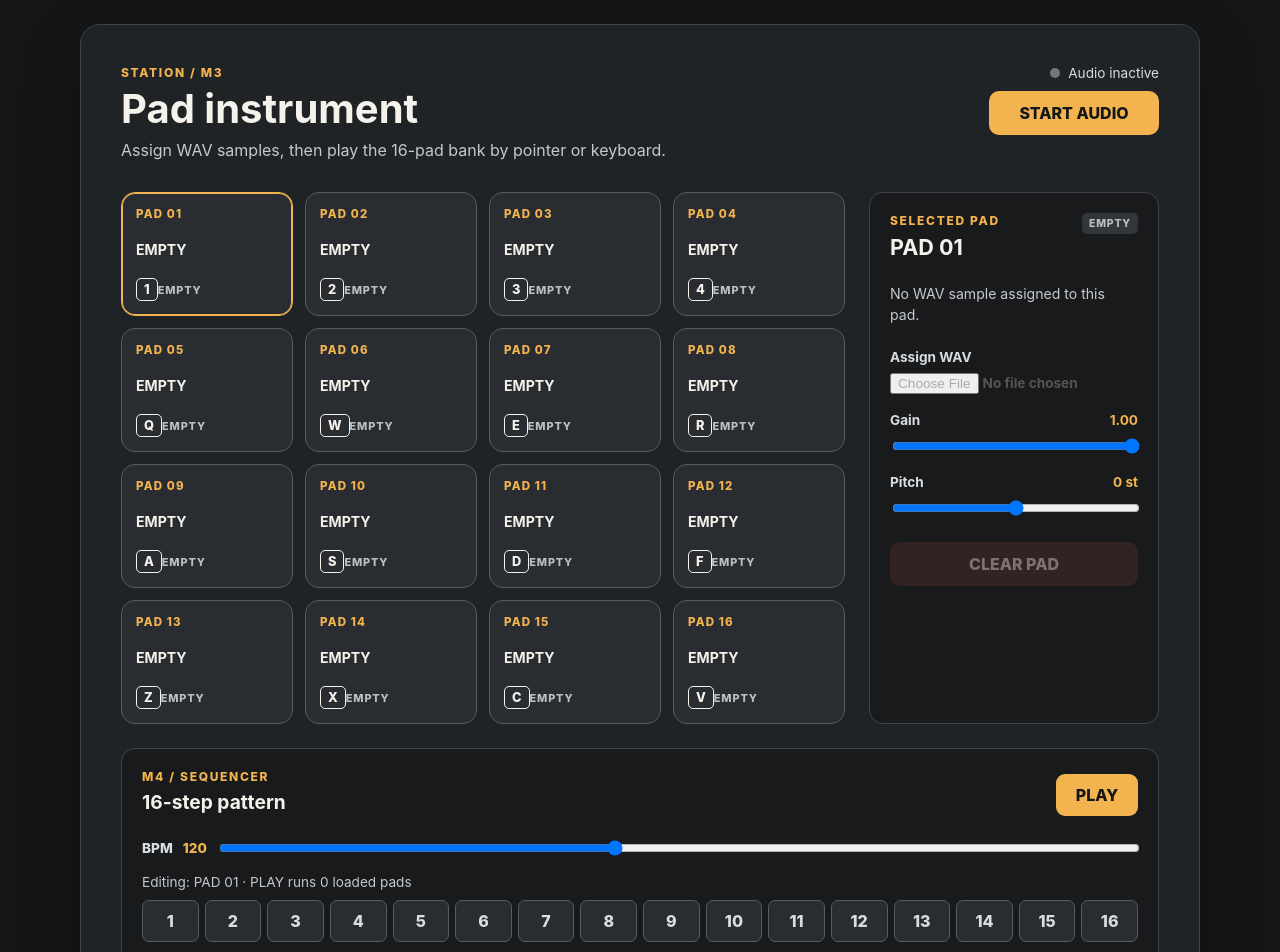
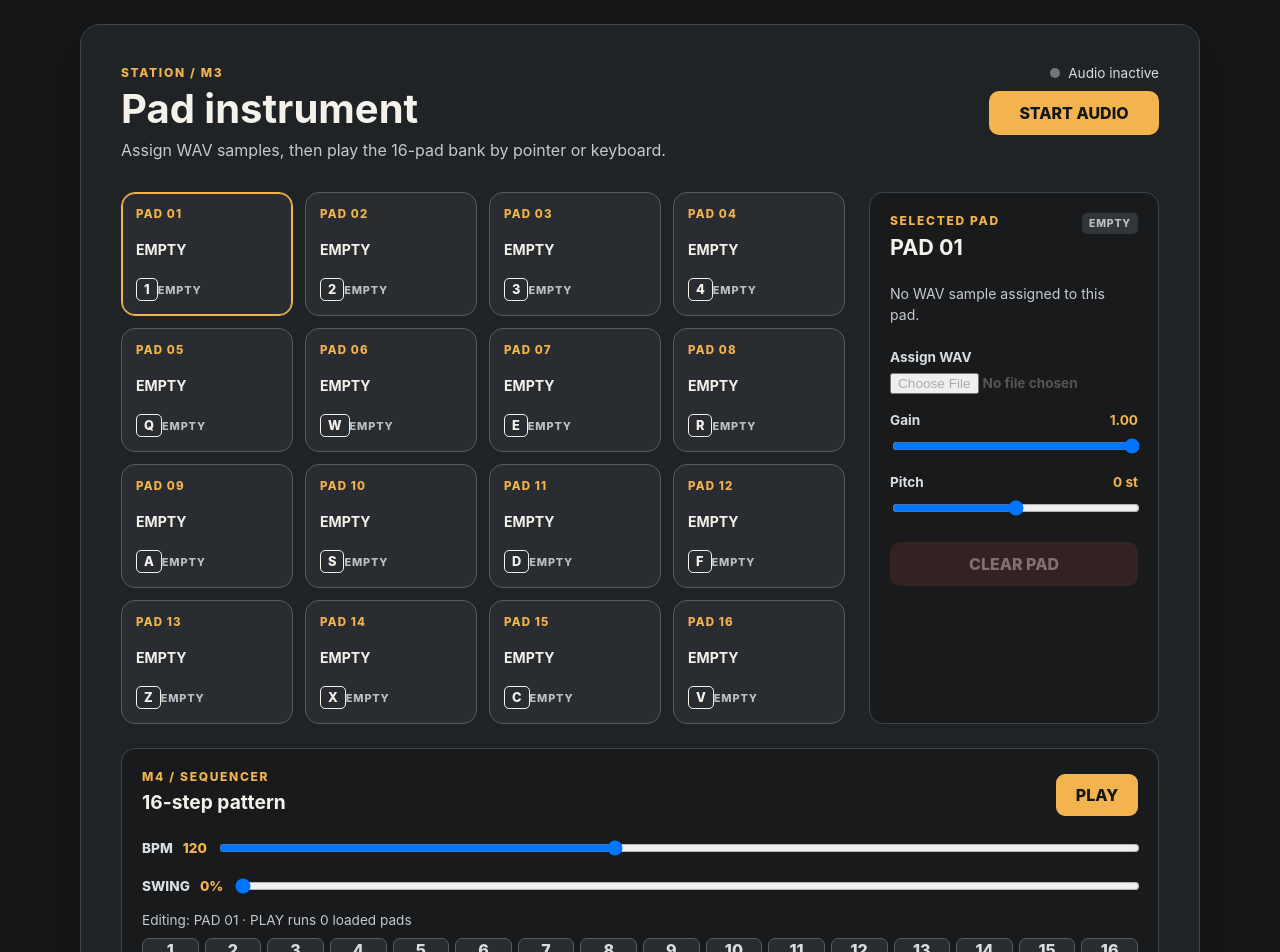
Before and after one commit to dobrzecgames-crypto/station, a React (Vite) app: page / in a window 1280 px wide. Shown: the top 952 px of the page. Built offline with nearby package versions, Linux system fonts and the light colour scheme.

Commit message:
feat: add pattern velocity and swing

```diff
--- a/src/App.css
+++ b/src/App.css
@@ -29,4 +29,4 @@ kbd { padding: 3px 7px; border: 1px solid currentColor; border-radius: 5px; colo
 @media (max-width: 760px) { .station-header, .instrument-layout { flex-direction: column; }.audio-controls, .pad-editor { width: 100%; }.status-row { justify-content: flex-start; } }
 @media (max-width: 480px) { .station-shell { padding: 12px; }.station-panel { padding: 16px; }.pad-grid { gap: 8px; }.pad { min-height: 92px; padding: 10px; }.pad-file { font-size: .75rem; } }
 
-.sequencer { margin-top: 24px; padding: 20px; border: 1px solid #404448; border-radius: 14px; background: #181a1c; }.sequencer-heading { display: flex; align-items: center; justify-content: space-between; gap: 16px; }.sequencer-heading h2 { font-size: 1.2rem; }.transport-button { min-width: 82px; min-height: 42px; border: 0; border-radius: 9px; color: #151617; background: #f3b44f; font-weight: 800; cursor: pointer; }.bpm-control { display: grid; grid-template-columns: auto auto 1fr; gap: 10px; align-items: center; margin-top: 18px; color: #dadddf; font-size: .85rem; font-weight: 800; }.bpm-control input { width: 100%; }.sequence-target { margin: 16px 0 10px; color: #c6c9cc; font-size: .85rem; }.step-grid { display: grid; grid-template-columns: repeat(16, minmax(32px, 1fr)); gap: 6px; }.step { min-height: 42px; border: 1px solid #565c61; border-radius: 7px; color: #dadddf; background: #292d31; font-weight: 800; cursor: pointer; }.step-active { color: #172319; border-color: #75d28a; background: #75d28a; }@media (max-width: 600px) { .step-grid { grid-template-columns: repeat(8, 1fr); } }
+.sequencer { margin-top: 24px; padding: 20px; border: 1px solid #404448; border-radius: 14px; background: #181a1c; }.sequencer-heading { display: flex; align-items: center; justify-content: space-between; gap: 16px; }.sequencer-heading h2 { font-size: 1.2rem; }.transport-button { min-width: 82px; min-height: 42px; border: 0; border-radius: 9px; color: #151617; background: #f3b44f; font-weight: 800; cursor: pointer; }.bpm-control { display: grid; grid-template-columns: auto auto 1fr; gap: 10px; align-items: center; margin-top: 18px; color: #dadddf; font-size: .85rem; font-weight: 800; }.bpm-control input { width: 100%; }.sequence-target { margin: 16px 0 10px; color: #c6c9cc; font-size: .85rem; }.step-grid { display: grid; grid-template-columns: repeat(16, minmax(32px, 1fr)); gap: 6px; }.step { display: grid; min-height: 42px; border: 1px solid #565c61; border-radius: 7px; color: #dadddf; background: #292d31; font-weight: 800; cursor: pointer; }.step small { font-size: .55rem; }.step-active { color: #172319; border-color: #b4df7d; background: #b4df7d; }.step-full { border-color: #75d28a; background: #75d28a; }@media (max-width: 600px) { .step-grid { grid-template-columns: repeat(8, 1fr); } }
--- a/src/App.tsx
+++ b/src/App.tsx
@@ -27,11 +27,23 @@ export function App({ audioEngine }: AppProps) {
   const [activePadId, setActivePadId] = useState<PadState['id'] | null>(null)
   const [errorMessage, setErrorMessage] = useState<string>()
   const [bpm, setBpm] = useState(120)
-  const [patterns, setPatterns] = useState<Record<PadState['id'], boolean[]>>(() => Object.fromEntries(createPadBank().map((pad) => [pad.id, Array(16).fill(false)])))
+  const [swing, setSwing] = useState(0)
+  const [patterns, setPatterns] = useState<Record<PadState['id'], number[]>>(() => Object.fromEntries(createPadBank().map((pad) => [pad.id, Array(16).fill(0)])))
   const [isPlaying, setIsPlaying] = useState(false)
   const sequencerRef = useRef(new StepSequencer(audioEngine))
   const selectedPad = pads.find((pad) => pad.id === selectedPadId)!
   const audioReady = audioStatus === 'ready'
+  const sequenceConfigRef = useRef({ bpm, swing, tracks: [] as { sampleId: string; steps: number[]; options: { gain: number; pitchSemitones: number } }[] })
+
+  sequenceConfigRef.current = {
+    bpm,
+    swing,
+    tracks: pads.filter((pad) => audioEngine.hasSample(pad.id)).map((pad) => ({
+      sampleId: pad.id,
+      steps: patterns[pad.id],
+      options: { gain: pad.gain, pitchSemitones: pad.pitchSemitones },
+    })),
+  }
 
   useEffect(() => () => sequencerRef.current.stop(), [])
 
@@ -101,7 +113,7 @@ export function App({ audioEngine }: AppProps) {
   const toggleStep = (stepIndex: number) => {
     setPatterns((currentPatterns) => ({
       ...currentPatterns,
-      [selectedPad.id]: currentPatterns[selectedPad.id].map((isActive, index) => index === stepIndex ? !isActive : isActive),
+      [selectedPad.id]: currentPatterns[selectedPad.id].map((velocity, index) => index === stepIndex ? velocity === 0 ? 0.6 : velocity === 0.6 ? 1 : 0 : velocity),
     }))
   }
 
@@ -111,16 +123,11 @@ export function App({ audioEngine }: AppProps) {
       setIsPlaying(false)
       return
     }
-    const tracks = pads.filter((pad) => audioEngine.hasSample(pad.id)).map((pad) => ({
-      sampleId: pad.id,
-      steps: patterns[pad.id],
-      options: { gain: pad.gain, pitchSemitones: pad.pitchSemitones },
-    }))
-    if (!audioReady || tracks.length === 0) {
+    if (!audioReady || sequenceConfigRef.current.tracks.length === 0) {
       setErrorMessage('Assign a WAV to at least one pad before starting the sequencer.')
       return
     }
-    sequencerRef.current.start({ bpm, tracks })
+    sequencerRef.current.start(() => sequenceConfigRef.current)
     setIsPlaying(true)
   }
 
@@ -148,7 +155,7 @@ export function App({ audioEngine }: AppProps) {
           <PadGrid pads={pads} selectedPadId={selectedPadId} activePadId={activePadId} audioReady={audioReady} onTrigger={triggerPad} onFeedbackEnd={(padId) => setActivePadId((currentPadId) => currentPadId === padId ? null : currentPadId)} />
           <PadEditor pad={selectedPad} audioReady={audioReady} onImport={(event) => void loadSelectedPad(event)} onUpdate={updateSelectedPad} onClear={clearSelectedPad} />
         </div>
-          <SequencerControls bpm={bpm} isPlaying={isPlaying} steps={patterns[selectedPad.id]} padLabel={selectedPad.label} loadedTrackCount={pads.filter((pad) => pad.fileName).length} onBpmChange={setBpm} onToggleStep={toggleStep} onTogglePlayback={togglePlayback} />
+          <SequencerControls bpm={bpm} swing={swing} isPlaying={isPlaying} steps={patterns[selectedPad.id]} padLabel={selectedPad.label} loadedTrackCount={pads.filter((pad) => pad.fileName).length} onBpmChange={setBpm} onSwingChange={setSwing} onToggleStep={toggleStep} onTogglePlayback={togglePlayback} />
       </section>
     </main>
   )
--- a/src/audio/StepSequencer.ts
+++ b/src/audio/StepSequencer.ts
@@ -2,12 +2,13 @@ import type { AudioEngine, SampleId, TriggerSampleOptions } from './AudioEngine'
 
 export interface StepSequencerConfig {
   bpm: number
+  swing: number
   tracks: readonly StepSequencerTrack[]
 }
 
 export interface StepSequencerTrack {
   sampleId: SampleId
-  steps: readonly boolean[]
+  steps: readonly number[]
   options: TriggerSampleOptions
 }
 
@@ -21,12 +22,12 @@ export class StepSequencer {
 
   constructor(private readonly audioEngine: AudioEngine) {}
 
-  start(config: StepSequencerConfig): void {
+  start(getConfig: () => StepSequencerConfig): void {
     if (this.running) return
     this.running = true
     this.nextStepIndex = 0
     this.nextStepTime = this.audioEngine.getCurrentTime()
-    this.schedule(config)
+    this.schedule(getConfig)
   }
 
   stop(): void {
@@ -37,17 +38,20 @@ export class StepSequencer {
 
   isRunning(): boolean { return this.running }
 
-  private schedule(config: StepSequencerConfig): void {
+  private schedule(getConfig: () => StepSequencerConfig): void {
     if (!this.running) return
+    const config = getConfig()
     const now = this.audioEngine.getCurrentTime()
     const stepDuration = 60 / config.bpm / 4
     while (this.nextStepTime < now + this.lookAheadSeconds) {
+      const scheduledTime = this.nextStepTime + (this.nextStepIndex % 2 === 1 ? stepDuration * config.swing * 0.5 : 0)
       for (const track of config.tracks) {
-        if (track.steps[this.nextStepIndex]) this.audioEngine.scheduleSample(track.sampleId, this.nextStepTime, track.options)
+        const velocity = track.steps[this.nextStepIndex]
+        if (velocity > 0) this.audioEngine.scheduleSample(track.sampleId, scheduledTime, { ...track.options, gain: (track.options.gain ?? 1) * velocity })
       }
       this.nextStepIndex = (this.nextStepIndex + 1) % 16
       this.nextStepTime += stepDuration
     }
-    this.timer = window.setTimeout(() => this.schedule(config), this.wakeIntervalMilliseconds)
+    this.timer = window.setTimeout(() => this.schedule(getConfig), this.wakeIntervalMilliseconds)
   }
 }
--- a/src/sequencer/SequencerControls.tsx
+++ b/src/sequencer/SequencerControls.tsx
@@ -1,15 +1,17 @@
 interface SequencerControlsProps {
   bpm: number
   isPlaying: boolean
-  steps: boolean[]
+  steps: number[]
+  swing: number
   padLabel: string
   loadedTrackCount: number
   onBpmChange: (bpm: number) => void
+  onSwingChange: (swing: number) => void
   onToggleStep: (stepIndex: number) => void
   onTogglePlayback: () => void
 }
 
-export function SequencerControls({ bpm, isPlaying, steps, padLabel, loadedTrackCount, onBpmChange, onToggleStep, onTogglePlayback }: SequencerControlsProps) {
+export function SequencerControls({ bpm, isPlaying, steps, swing, padLabel, loadedTrackCount, onBpmChange, onSwingChange, onToggleStep, onTogglePlayback }: SequencerControlsProps) {
   return (
     <section className="sequencer" aria-labelledby="sequencer-title">
       <div className="sequencer-heading">
@@ -17,9 +19,10 @@ export function SequencerControls({ bpm, isPlaying, steps, padLabel, loadedTrack
         <button className="transport-button" type="button" onClick={onTogglePlayback}>{isPlaying ? 'STOP' : 'PLAY'}</button>
       </div>
       <label className="bpm-control" htmlFor="bpm">BPM <output>{bpm}</output><input id="bpm" type="range" min="60" max="200" value={bpm} onChange={(event) => onBpmChange(Number(event.target.value))} /></label>
+      <label className="bpm-control" htmlFor="swing">SWING <output>{Math.round(swing * 100)}%</output><input id="swing" type="range" min="0" max="0.5" step="0.01" value={swing} onChange={(event) => onSwingChange(Number(event.target.value))} /></label>
       <p className="sequence-target">Editing: {padLabel} · PLAY runs {loadedTrackCount} loaded pad{loadedTrackCount === 1 ? '' : 's'}</p>
       <div className="step-grid" aria-label="16 steps">
-        {steps.map((isActive, index) => <button key={index} className={`step ${isActive ? 'step-active' : ''}`} type="button" aria-pressed={isActive} onClick={() => onToggleStep(index)}>{index + 1}</button>)}
+        {steps.map((velocity, index) => <button key={index} className={`step ${velocity ? 'step-active' : ''} ${velocity === 1 ? 'step-full' : ''}`} type="button" aria-pressed={velocity > 0} onClick={() => onToggleStep(index)}>{index + 1}<small>{velocity === 1 ? 'FULL' : velocity ? 'SOFT' : ''}</small></button>)}
       </div>
     </section>
   )
```
